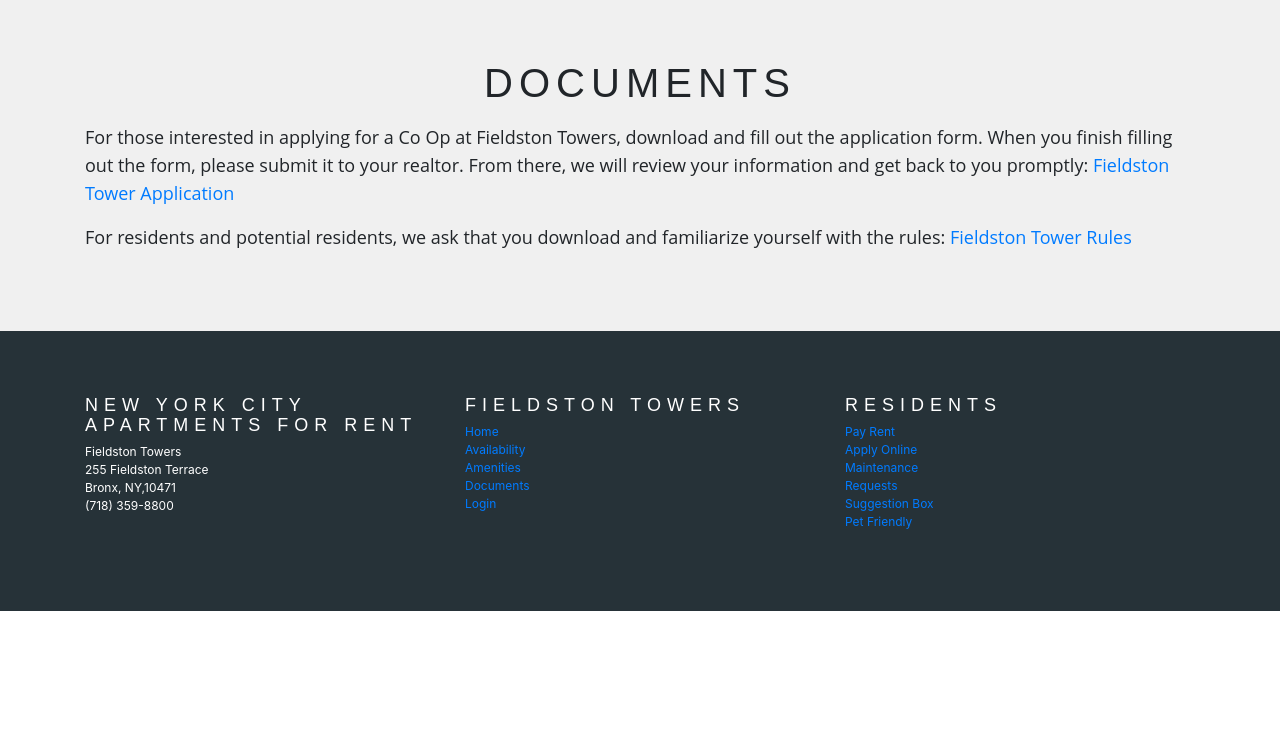
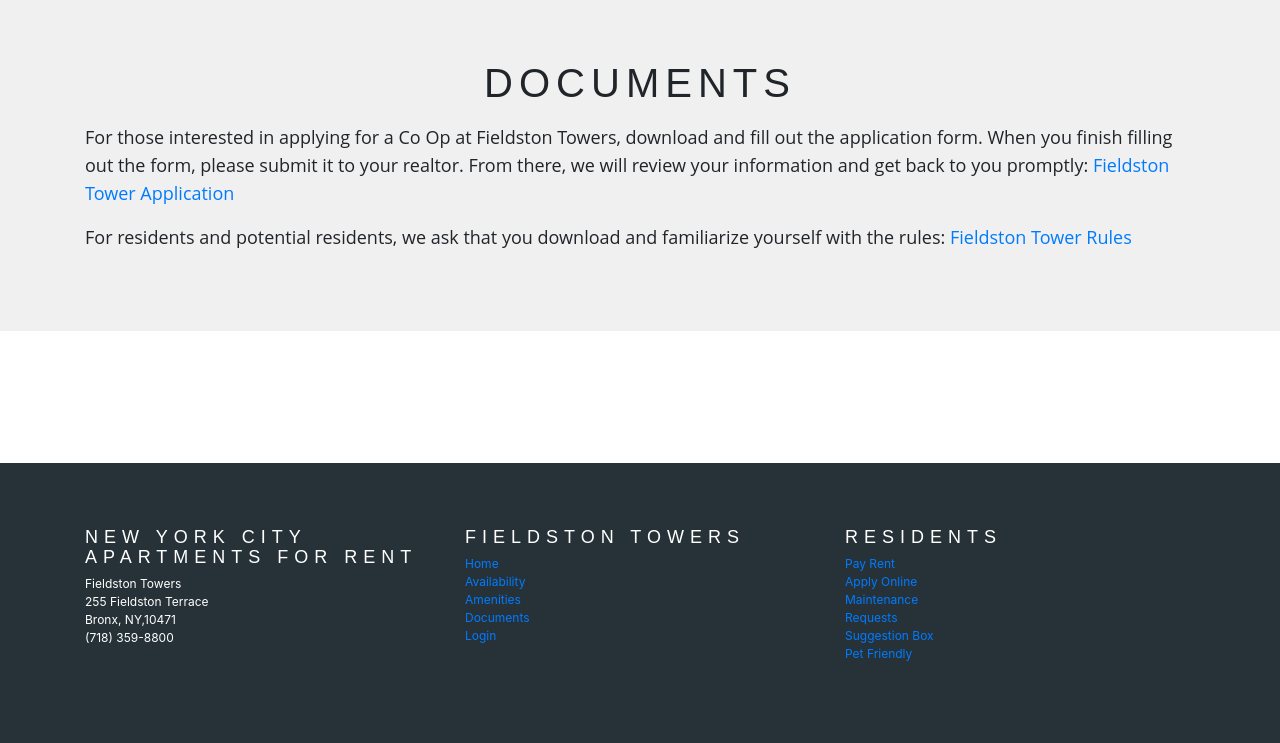
Before and after one commit to Niko2708/FieldstonTerrace, a Flask app: page /documents in a window 1280 px wide. Shown: the part 57-800 px from the top of the page. Run offline with Flask 2, Linux system fonts and the light colour scheme; some libraries are stand-ins or nearby versions.

Commit message:
Changes in styles and updates with website

```diff
--- a/app/forms.py
+++ b/app/forms.py
@@ -30,9 +30,7 @@
 class EventForm(FlaskForm):
     title = StringField('Title:', validators=[DataRequired()])
     body = TextAreaField('Body:', validators=[DataRequired()])
-    author = StringField('Name:', validators=[DataRequired()])
     dateOfEvent = DateField('Date of Event:', validators=[DataRequired()])
-    location = StringField('Location')
     start_at = TimeField('Start at', validators=[DataRequired()])
     end_at = TimeField('End at', validators=[DataRequired()])
     submit = SubmitField('Submit')
--- a/app/routes.py
+++ b/app/routes.py
@@ -66,7 +66,7 @@
 def event_form():
     form = EventForm()
     if form.validate_on_submit():
-        event = Event(title=form.title.data, body=form.body.data, author=form.author.data, dateOfEvent=form.dateOfEvent.data, start=form.start_at.data, end=form.end_at.data)
+        event = Event(title=form.title.data, body=form.body.data, dateOfEvent=form.dateOfEvent.data, start=form.start_at.data, end=form.end_at.data)
         db.session.add(event)
         db.session.commit()
         flash('Maintenance Form Successful')
--- a/app/static/css/base.css
+++ b/app/static/css/base.css
@@ -42,10 +42,14 @@
 
 .background-blue{
     background-color: #659dbd;
+    background-repeat: no-repeat;
+    background-size: auto;
 }
 
 .background-grey{
     background-color: #F0F0F0;
+    background-repeat: no-repeat;
+    background-size: auto;
 }
 
 .titles {
--- a/app/static/css/documents.css
+++ b/app/static/css/documents.css
@@ -18,3 +18,9 @@
     line-height: 28px;
     font-family: 'Open Sans', sans-serif;
 }
+
+#footer{
+   position: fixed;
+   bottom:0;
+   left:0;
+}
--- a/app/templates/events.html
+++ b/app/templates/events.html
@@ -72,8 +72,8 @@
                                 </div>
                             </div>
                             <p class="card-text">{{ event.body }}</p>
-                            <p>Start time: {{event.start_at}} End Time: {{ event.end_at }}</p>
-                            <p>{{ moment(event.dateOfEvent).format('LLLL') }}</p>
+                            <p class="card-text">Date of the Event: {{ moment(event.dateOfEvent).format('LL') }} </p>
+                            <p>Start time: {{event.start}} End Time: {{ event.end }}</p>
                         </div>
                     </div>
                 </div>
--- a/app/templates/index.html
+++ b/app/templates/index.html
@@ -8,8 +8,8 @@
 
 {% block content %}
 <main>
-    <section class="parent" id="ApartmentEntrance" style="background-image: url('../static/img/apartment.jpg');">
-        <div class="child" contenteditable>
+    <section class="container-fluid parent background-blue" id="ApartmentEntrance" style="background-image: url('../static/img/apartment.jpg');">
+        <div class="container child" contenteditable>
             <h1 class="titles h1Size">Fieldston Towers</h1>
             <h2 class="titles h2Size">Co Ops for sale in new york city</h2>
             <button type="button" class="btn btn-secondary btn-lg buttons" onclick="location.href='https://www.apartments.com/fieldston-terrace-bronx-ny/mknebwh/'">
```
Also changed, not shown: app.db.
